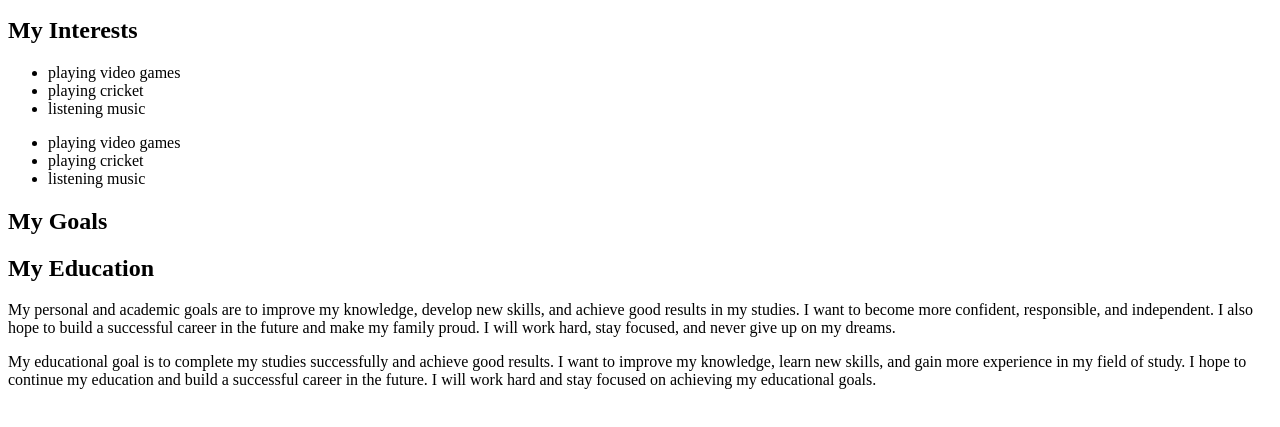
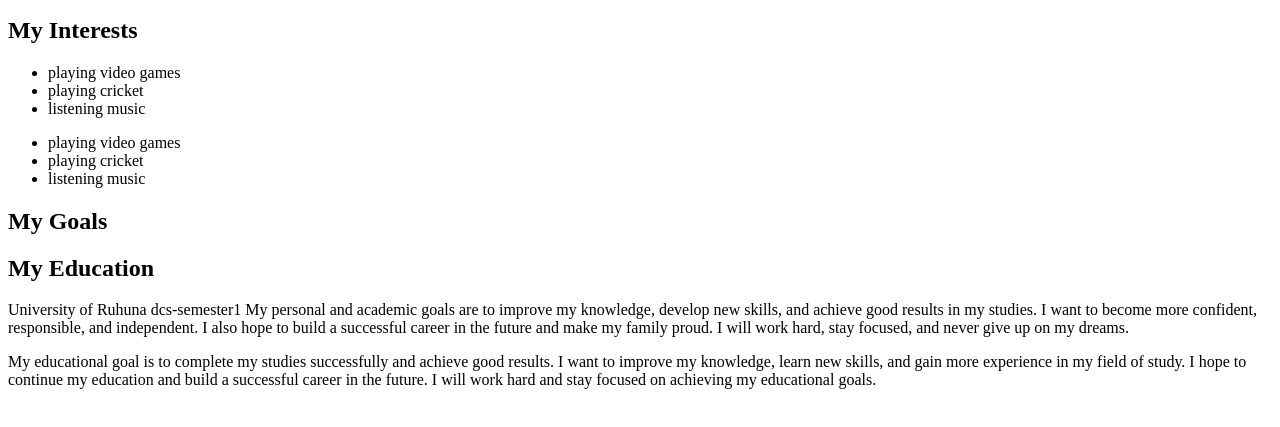
Before and after one commit to vishalchathuranga/student-website, a plain HTML site: page index.html in a window 1280 px wide. Shown: the part 101-528 px from the top of the page. Drawn offline with Linux system fonts and the light colour scheme.

Commit message:
added details of university life

```diff
--- a/index.html
+++ b/index.html
@@ -26,6 +26,7 @@
     <h2>My Education</h2>
 
     <p>
+       University of Ruhuna dcs-semester1
        My personal and academic goals are to improve my knowledge, develop new skills, and achieve       good results in my studies. I want to become more confident, responsible, and independent. I also hope to build a successful career in the future and make my family proud. I will work hard, stay focused, and never give up on my dreams.
     </p>
     <p>
```
